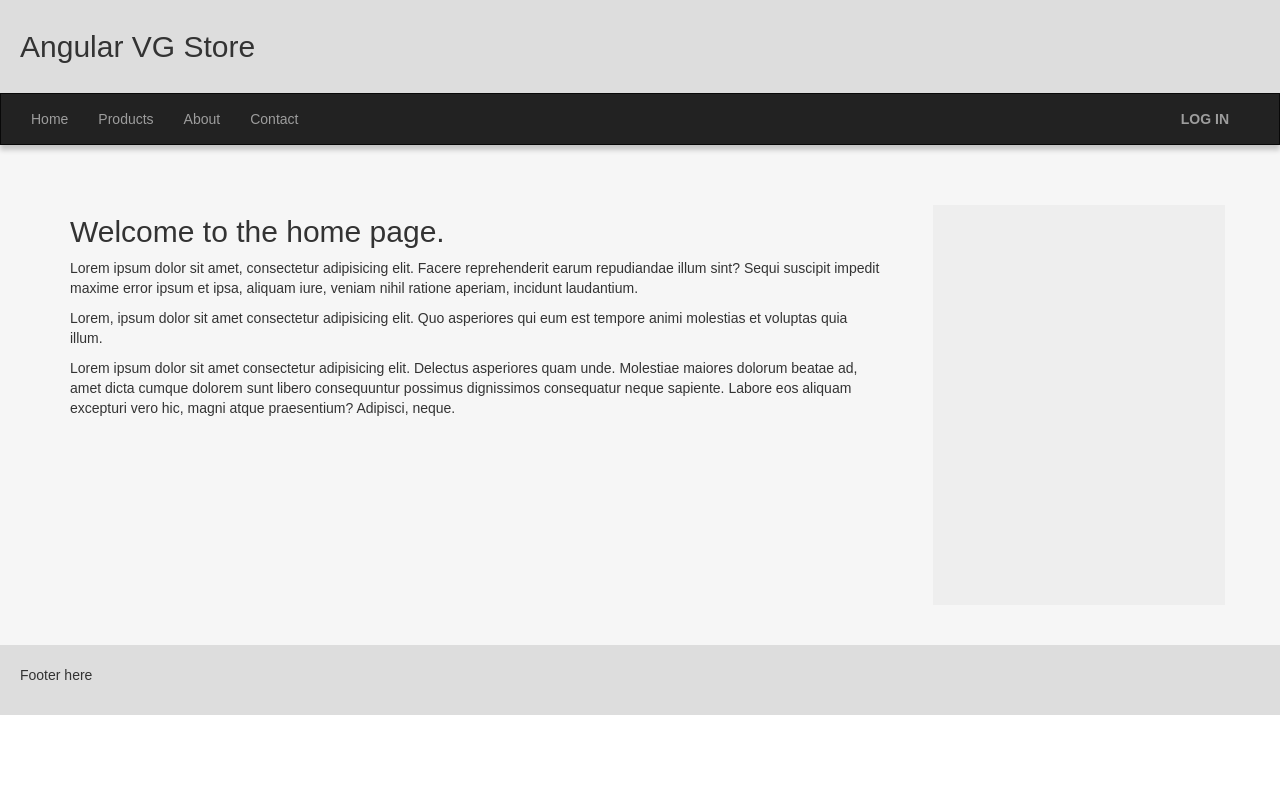
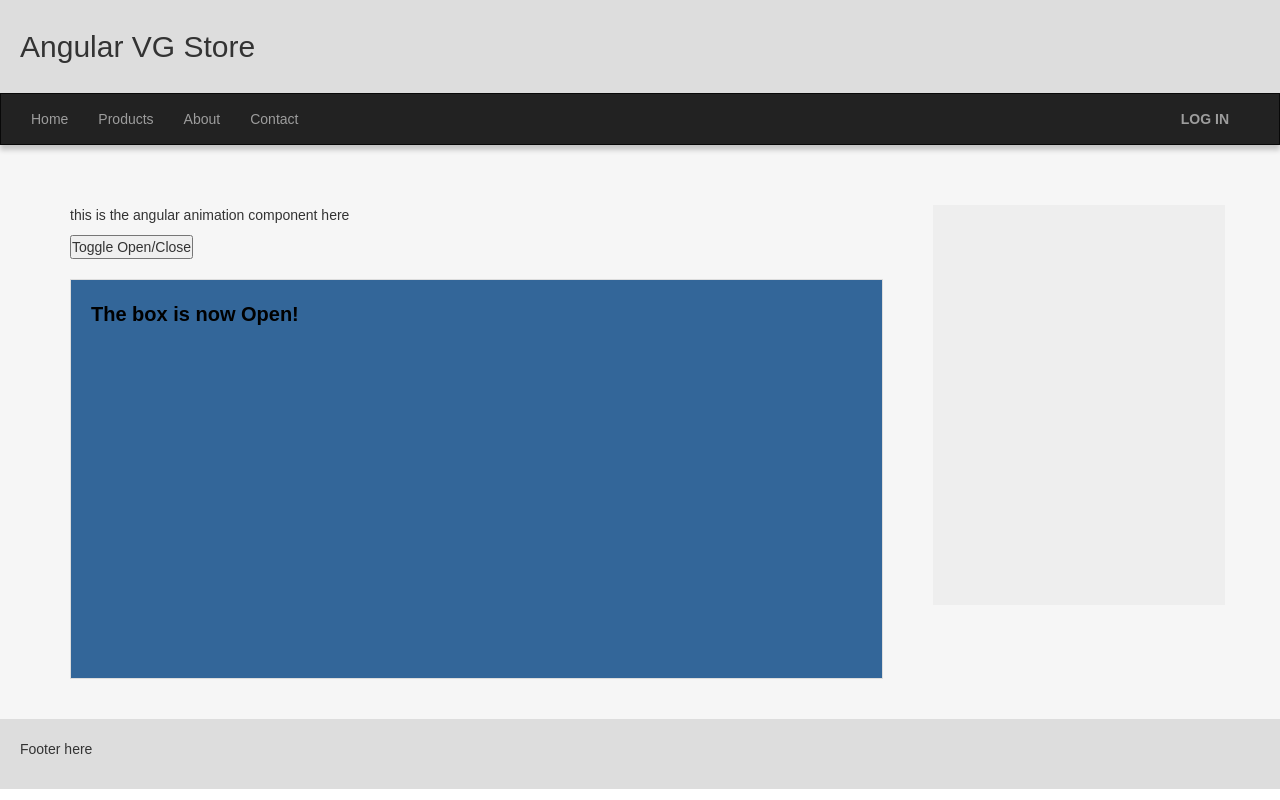
Before and after one commit to dbinebrink/vg-app, an Angular app: page /animate in a window 1280 px wide. Built offline with nearby package versions, Linux system fonts and the light colour scheme.

Commit message:
some more animation component stuff

```diff
--- a/src/app/app.component.ts
+++ b/src/app/app.component.ts
@@ -1,4 +1,6 @@
-import { Component } from '@angular/core';
+import { Component, HostBinding } from '@angular/core';
+
+import { trigger, state, style, animate, transition } from '@angular/animations';
 
 @Component({
   selector: 'app-root',
--- /dev/null
+++ b/src/app/open-close/open-close.component.css
@@ -0,0 +1,9 @@
+
+.open-close-container {
+    border: 1px solid #dddddd;
+    margin-top: 1em;
+    padding: 20px 20px 0px 20px;
+    color: #000000;
+    font-weight: bold;
+    font-size: 20px;
+}
--- /dev/null
+++ b/src/app/open-close/open-close.component.html
@@ -0,0 +1,7 @@
+<p>this is the angular animation component here</p>
+
+<button (click)="toggle()">Toggle Open/Close</button>
+
+<div [@openClose]="isOpen ? 'open' : 'closed'" class="open-close-container">
+  <p>The box is now {{ isOpen ? 'Open' : 'Closed' }}!</p>
+</div>
--- /dev/null
+++ b/src/app/open-close/open-close.component.ts
@@ -0,0 +1,32 @@
+import { Component } from '@angular/core';
+
+import { trigger, state, style, animate, transition } from '@angular/animations';
+
+@Component({
+  selector: 'app-open-close',
+  animations: [
+    trigger('openClose', [
+      state('open', style({
+        height: '400px', backgroundColor: '#336699'
+      })),
+      state('closed', style({
+        height: '100px', backgroundColor: 'orange'
+      })),
+      transition('open => closed', [
+        animate('0.2s ease-in')
+      ]),
+      transition('closed => open', [
+        animate('0.4s ease-out')
+      ]),
+    ]),
+  ],
+  templateUrl: 'open-close.component.html',
+  styleUrls: ['open-close.component.css']
+})
+export class OpenCloseComponent {
+  isOpen = true;
+
+  toggle() {
+    this.isOpen = !this.isOpen;
+  }
+}
```
Also changed, not shown: src/app/app.module.ts (+7 -2 lines), 1 other file (tests, documents, lock files or other folders).
